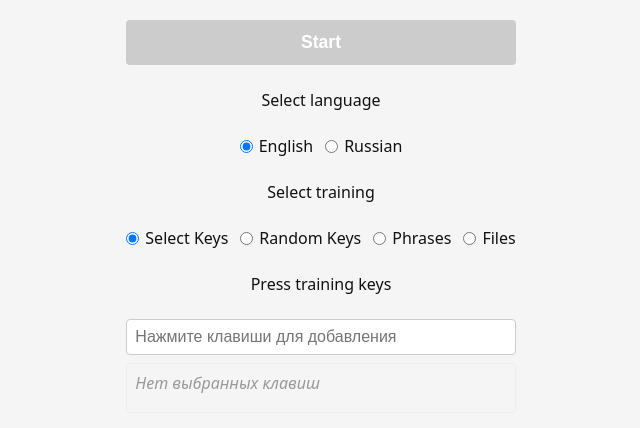
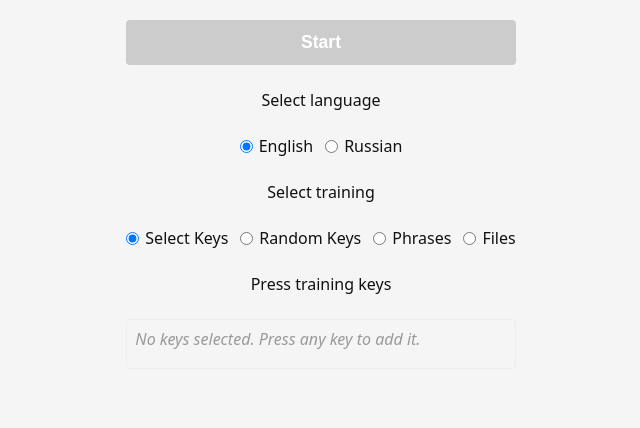
Before and after one commit to anfilat/finger, a Svelte app: page / in a window 1280 px wide. Shown: the top 428 px of the page, without its empty margins (319-959 px from the left). Built offline with nearby package versions, Linux system fonts and the light colour scheme.

Commit message:
delete input control for select keys mode

```diff
--- a/src/components/Settings.svelte
+++ b/src/components/Settings.svelte
@@ -1,4 +1,5 @@
 <script lang="ts">
+  import { onMount, onDestroy } from 'svelte';
   import { appStore, setLanguage, setTrainingType, addSelectedKey, removeLastSelectedKey, setActiveFile, removeFile, addFile } from '../stores/app.js';
   import type { TrainingType } from '../stores/app.js';
   import type { Language } from '../lib/keyboard.js';
@@ -6,7 +7,6 @@
   import { processUploadedFile, saveFileLinesToStorage, saveFilesToStorage } from '../lib/fileManager.js';
   import { get } from 'svelte/store';
 
-  let selectedKeysInput = '';
   let fileInput: HTMLInputElement;
 
   // Получаем текущее состояние из store
@@ -17,28 +17,6 @@
   $: files = state.files;
   $: activeFileId = state.activeFileId;
 
-  // Обработка ввода клавиш для режима Select Keys
-  function handleKeyInput(event: KeyboardEvent) {
-    if (event.key === 'Backspace') {
-      removeLastSelectedKey();
-      event.preventDefault();
-      return;
-    }
-
-    // Игнорируем специальные клавиши
-    if (event.key.length > 1) {
-      return;
-    }
-
-    const char = event.key.toLowerCase();
-
-    // Проверяем, допустим ли символ для текущего языка
-    if (isValidKey(char, language)) {
-      addSelectedKey(char);
-    }
-
-    event.preventDefault();
-  }
 
   // Обработка загрузки файла
   async function handleFileUpload(event: Event) {
@@ -89,6 +67,43 @@
   function handleStart() {
     appStore.update(state => ({ ...state, mode: 'arena' }));
   }
+
+  // Обработка ввода клавиш для режима Select Keys (глобально)
+  function handleGlobalKeyInput(event: KeyboardEvent) {
+    // Только для режима select-keys
+    if (trainingType !== 'select-keys') {
+      return;
+    }
+
+    if (event.key === 'Backspace') {
+      removeLastSelectedKey();
+      event.preventDefault();
+      return;
+    }
+
+    // Игнорируем специальные клавиши
+    if (event.key.length > 1) {
+      return;
+    }
+
+    const char = event.key.toLowerCase();
+
+    // Проверяем, допустим ли символ для текущего языка
+    if (isValidKey(char, language)) {
+      addSelectedKey(char);
+    }
+
+    event.preventDefault();
+  }
+
+  // Настройка глобальных обработчиков событий
+  onMount(() => {
+    document.addEventListener('keydown', handleGlobalKeyInput);
+  });
+
+  onDestroy(() => {
+    document.removeEventListener('keydown', handleGlobalKeyInput);
+  });
 
   // Проверка, можно ли запустить тренировку
   $: canStart =
@@ -154,24 +169,14 @@
   {#if trainingType === 'select-keys'}
     <div class="setting-group">
       <div class="group-label">Press training keys</div>
-      <div class="key-input-container">
-        <input
-          type="text"
-          class="key-input"
-          placeholder="Нажмите клавиши для добавления"
-          value={selectedKeysInput}
-          onkeydown={handleKeyInput}
-          readonly
-        />
       <div class="selected-keys-list">
         {#if selectedKeys.length > 0}
           {#each selectedKeys as key}
             <span class="key-badge">{key}</span>
           {/each}
         {:else}
-            <span class="empty-message">Нет выбранных клавиш</span>
+          <span class="empty-message">No keys selected. Press any key to add it.</span>
         {/if}
-        </div>
       </div>
     </div>
   {/if}
@@ -243,19 +248,6 @@
 
     .radio-group input {
       margin: 0;
-    }
-
-  .key-input-container {
-    display: flex;
-    flex-direction: column;
-    gap: 0.5rem;
-  }
-
-  .key-input {
-    padding: 0.5rem;
-    border: 1px solid #ccc;
-    border-radius: 4px;
-    font-size: 1rem;
     }
 
   .selected-keys-list {
```
Lines whose indentation alone changed are shown as unchanged.
